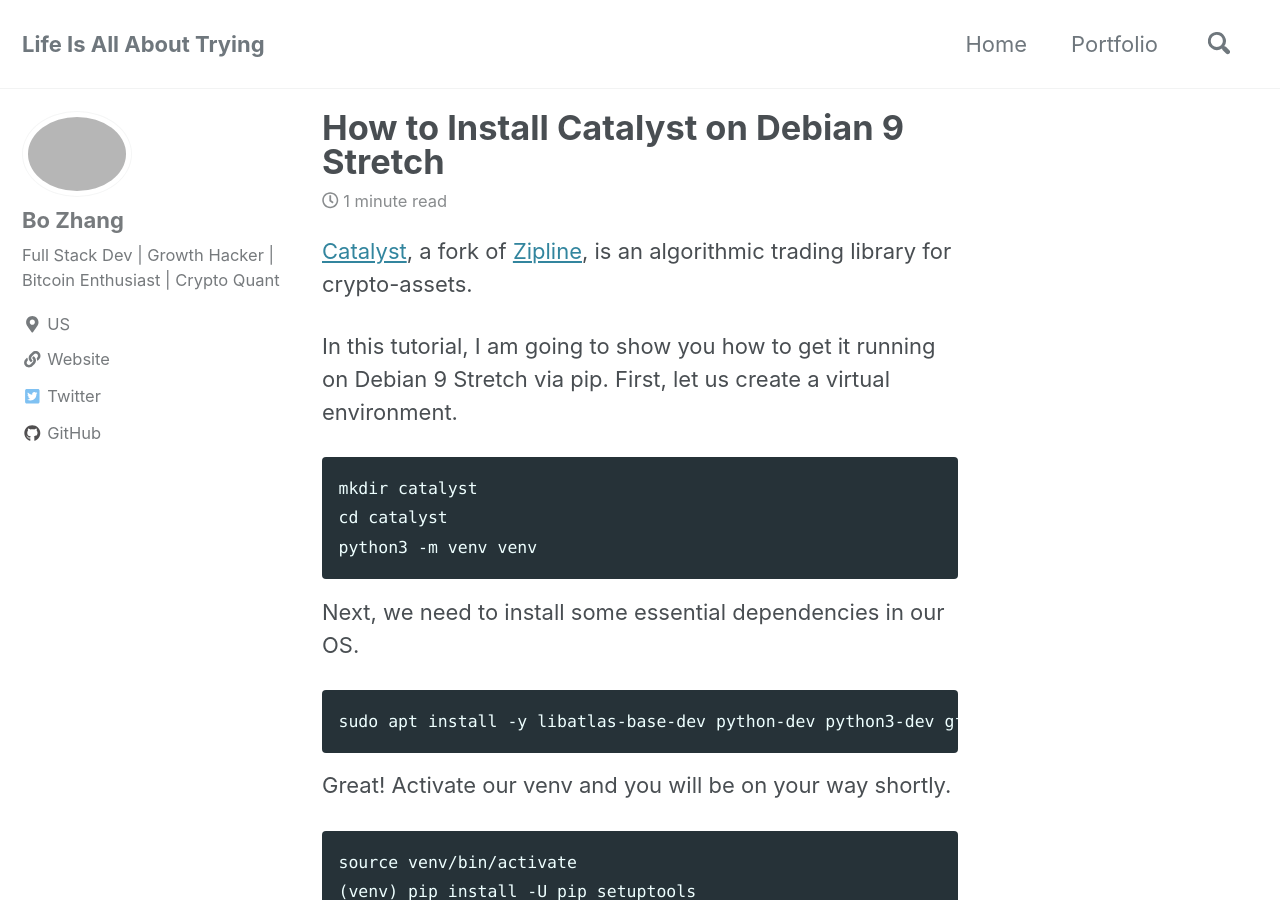
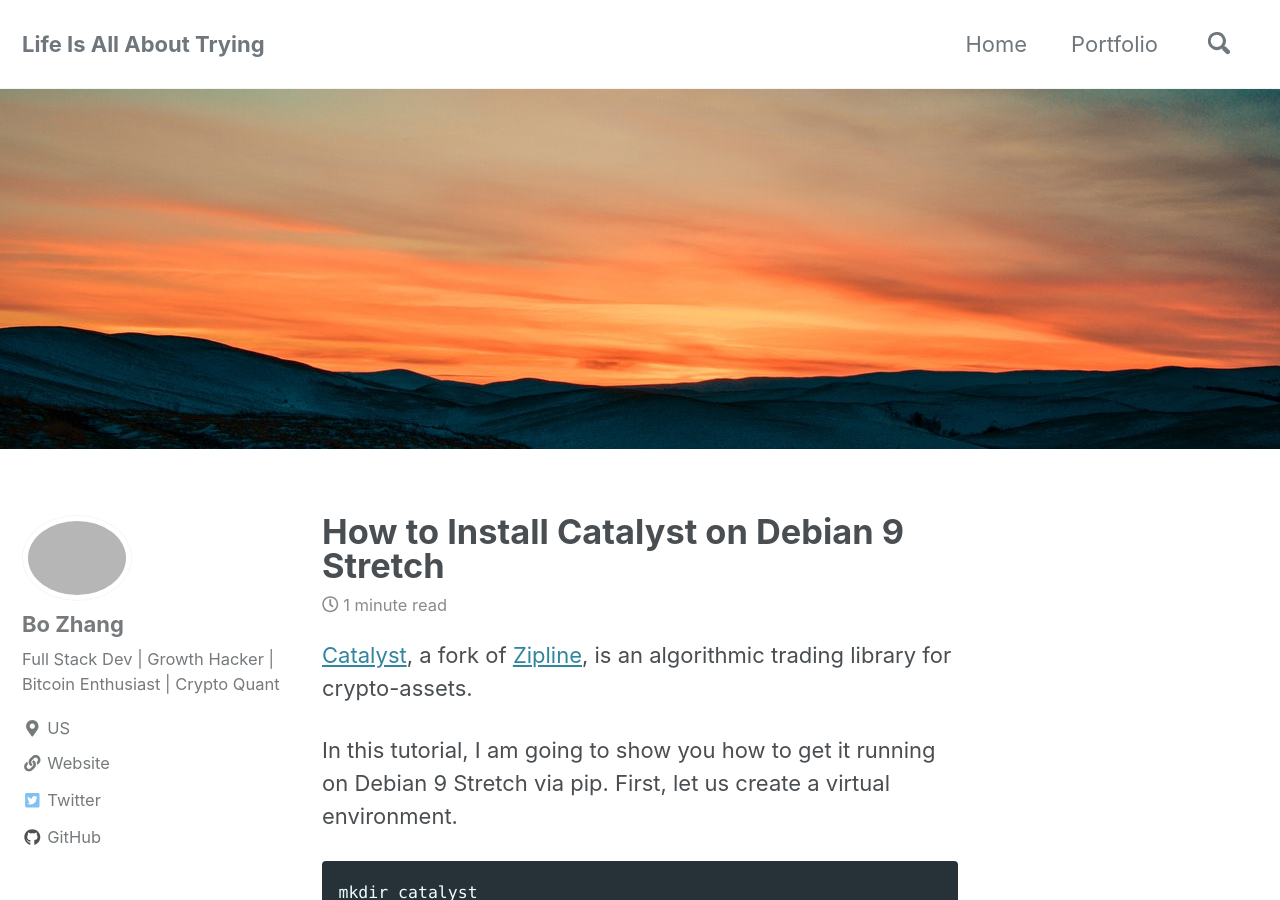
Before and after one commit to 0xboz/blog, a Jekyll site: the page built from _posts/2019-06-18-how-to-install-catalyst-debian-stretch.md, in a window 1280 px wide and 900 px high. Built offline with Jekyll 4.4.1, drawn with Linux system fonts in a browser that asks for light colours; cached includes are drawn as plain includes; nearby versions of some CDN libraries.

Commit message:
Added header image

```diff
--- a/_posts/2019-06-18-how-to-install-catalyst-debian-stretch.md
+++ b/_posts/2019-06-18-how-to-install-catalyst-debian-stretch.md
@@ -3,6 +3,8 @@ title: "How to Install Catalyst on Debian 9 Stretch"
 date: 2019-06-18
 tags: [Catalyst, Debian]
 excerpt: "Catalyst installation on Debian 9 (Stretch)"
+header:
+    image: /assets/images/mountain_dawn.jpg
 ---
 [Catalyst](https://enigma.co/catalyst/index.html), a fork of [Zipline](http://www.zipline.io/), is an algorithmic trading library for crypto-assets.
 
```
Also changed, not shown: assets/images/mountain_dawn.jpg (added).
